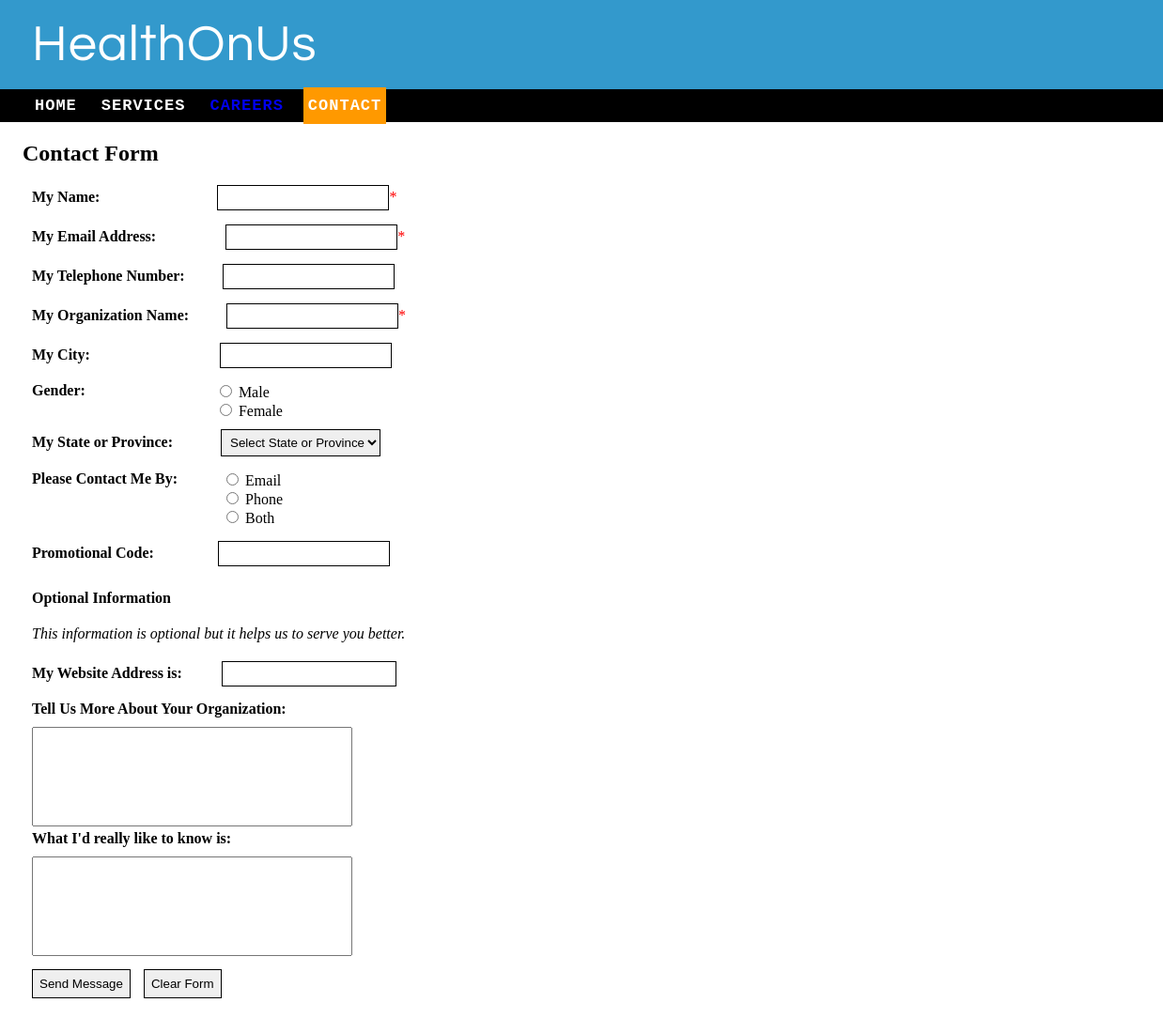
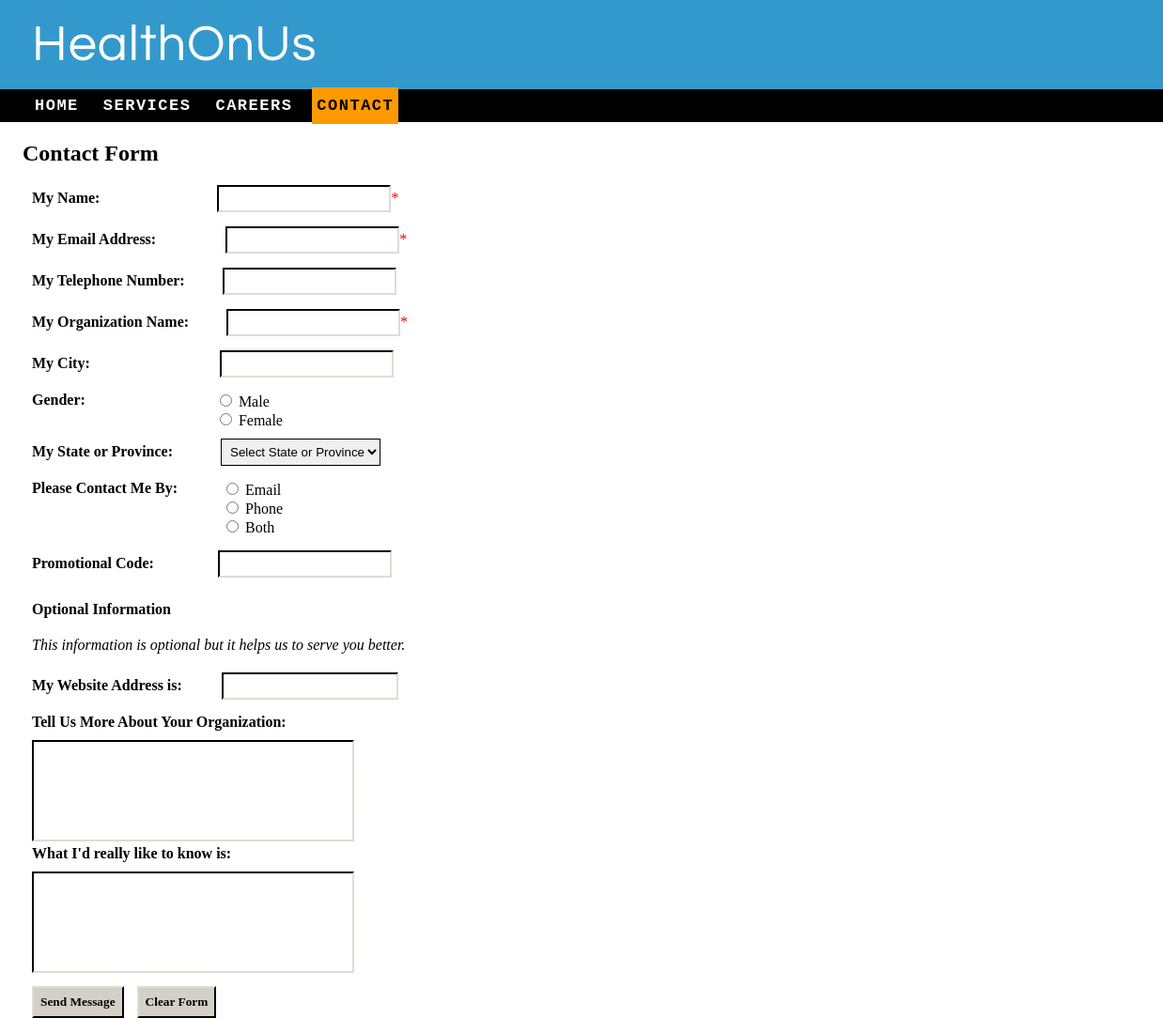
Before and after one commit to Bhavs-24/Javascript-Task4, a plain HTML site: page contactform.html in a window 1280 px wide. Shown: the full height of the page at 94% size, 0-1238 px from the left. Before the commit the page ends 1063 px from the top, so only its background shows below. Drawn offline with Linux system fonts and the light colour scheme.

Commit message:
minor changes

```diff
--- a/contactform.css
+++ b/contactform.css
@@ -17,6 +17,7 @@ body{
 }
 .active{
     background-color: #FF9900;
+    color: black;
 }
 .navbar{
     width: 100%;
@@ -35,13 +36,14 @@ ul li{
     font-weight: bold;
     color: white;
     font-family: monospace;
-    letter-spacing: 1px;
+    letter-spacing: 1.5px;
 }
 .navbar ul li:last-child{
     position: absolute;
     right: 0%;
 }
 ul li a{
+    color: white;
     padding-top: 10px;
     padding-bottom: 10px;
     padding-left: 5px;
@@ -57,6 +59,10 @@ li a:hover{
 }
 .form_fields{
     margin-left: 24px;
+}
+.form_fields h2{
+    font-weight: 600;
+    font-family: calibri light;
 }
 .contact_options{
     display: flex;
@@ -77,7 +83,11 @@ li a:hover{
     margin-left: 111px;
     padding-top: 5px;
     padding-bottom: 5px;
-    border: 1px solid black;
+    border-left: 2px solid black;
+    border-top: 2px solid black;
+    border-bottom: 2px solid #DFDCD6;
+    border-right: 2px solid #DFDCD6;
+    /* border: 1px solid black; */
 }
 .gender_options{
     display: flex;
@@ -88,19 +98,28 @@ li a:hover{
     margin-left: 60px;
     padding-top: 5px;
     padding-bottom: 5px;
-    border: 1px solid black;
+    border-left: 2px solid black;
+    border-top: 2px solid black;
+    border-bottom: 2px solid #DFDCD6;
+    border-right: 2px solid #DFDCD6;
 }
 .tele_input{
     margin-left: 26px;
     padding-top: 5px;
     padding-bottom: 5px;
-    border: 1px solid black;
+    border-left: 2px solid black;
+    border-top: 2px solid black;
+    border-bottom: 2px solid #DFDCD6;
+    border-right: 2px solid #DFDCD6;
 }
 .city_input{
     margin-left: 124px;
     padding-top: 5px;
     padding-bottom: 5px;
-    border: 1px solid black;
+    border-left: 2px solid black;
+    border-top: 2px solid black;
+    border-bottom: 2px solid #DFDCD6;
+    border-right: 2px solid #DFDCD6;
 }
 .gender_opts{
     margin-left: 128px;
@@ -117,7 +136,10 @@ li a:hover{
     margin-left: 54px;
     padding-top: 5px;
     padding-bottom: 5px;
-    border: 1px solid black;
+    border-left: 2px solid black;
+    border-top: 2px solid black;
+    border-bottom: 2px solid #DFDCD6;
+    border-right: 2px solid #DFDCD6;
 }
 .form_label{
     padding: 10px;
@@ -141,7 +163,10 @@ li a:hover{
     padding-bottom: 5px;
     padding-left: 5px;
     padding-bottom: 5px;
-    border: 1px solid black;
+    border-left: 2px solid black;
+    border-top: 2px solid black;
+    border-bottom: 2px solid #DFDCD6;
+    border-right: 2px solid #DFDCD6;
 }
 textarea{
     overflow-y: scroll;
@@ -149,12 +174,22 @@ textarea{
     resize: none;
     margin-left: 10px;
     margin-top: 10px;
+    border-left: 2px solid black;
+    border-top: 2px solid black;
+    border-bottom: 2px solid #DFDCD6;
+    border-right: 2px solid #DFDCD6;
 }
 .btn_snd{
     margin-left: 10px;
     margin-top: 10px;
     padding: 7px;
-    border: 1px solid black;
+    border-top: 2px solid #DFDCD6;
+    border-left: 2px solid #DFDCD6;
+    border-bottom: 2px solid black;
+    border-right: 2px solid black;
+    background-color: #D4D0C8;
+    font-weight: 600;
+    font-family: calibri light;
 }
 .field1{
     margin-bottom: 15px;
--- a/contactform.js
+++ b/contactform.js
@@ -9,9 +9,6 @@ if(emailpattern.test(emailInput.value)){
     validationMessage.textContent = "Invalid email address";
 }
 
-// document.getElementById("contact_form").addEventListener("submit",function(){
-    // event.preventDefault();
-
 var nameValue = document.getElementById("name").value;
 var emailValue = document.getElementById("email").value;
 var orgvale = document.getElementById("organizationname").value;
@@ -22,7 +19,7 @@ if(nameValue.trim() === "" || emailValue.trim ==="" || orgvale.trim ===""){
 else{
     document.getElementById("errorMessage").innerHTML = "";
 }
-//});
+
 }
 function radiofunc(radio){
     if(radio.checked){
--- a/index.css
+++ b/index.css
@@ -17,6 +17,7 @@ body{
 }
 .active{
     background-color: #FF9900;
+    color: black;
 }
 ul{
     margin: 0px;
@@ -31,13 +32,14 @@ ul li{
     font-weight: bold;
     color: white;
     font-family: monospace;
-    letter-spacing: 1px;
+    letter-spacing: 1.5px;
 }
 .navbar ul li:last-child{
     position: absolute;
     right: 0%;
 }
 ul li a{
+    color: white;
     padding-top: 10px;
     padding-bottom: 10px;
     padding-left: 5px;
@@ -62,7 +64,7 @@ li a:hover{
     width: 960px;
     padding-left: 56px;
     color: black;
-    font-weight: bold;
+    font-weight: normal;
     letter-spacing: 0.3px;
     font-family: Calibri Light;
 }
@@ -79,14 +81,21 @@ li a:hover{
     margin-top: 10px;
     margin-bottom: 10px;
     padding-bottom: 8px;
-    border: 1px solid black;
+    border: 2px solid #a6aaaf;
 }
-.form_input{
-    margin-left: 41px;
+.form_input_email{
+    margin-left: 91px;
     margin-top: 10px;
     margin-bottom: 10px;
     padding-bottom: 8px;
-    border: 1px solid black;
+    border: 2px solid #a6aaaf;
+}
+.form_input{
+    margin-left: 45px;
+    margin-top: 10px;
+    margin-bottom: 10px;
+    padding-bottom: 8px;
+    border: 2px solid #a6aaaf;
 }
 .form_input_field{
     margin-left: 20px;
@@ -95,13 +104,13 @@ li a:hover{
 }
 .submitbtn{
     margin-top: 10px;
-    margin-left: 152px;
+    margin-left: 149px;
     padding-left: 10px;
-    padding-top: 5px;
-    padding-bottom: 5px;
+    padding-top: 3px;
+    padding-bottom: 3px;
     padding-right: 42px;
     font-family: calibri light;
-    border: 1px solid black;
+    border: 2px solid #a6aaaf;
 }
 .file_upload{
     display: none;
@@ -110,11 +119,11 @@ li a:hover{
 }
 .btn_browse{
     font-weight: bold;
-    padding-top: 5px;
-    margin-left: 10px;
-    padding-bottom: 5px;
+    padding-top: 3px;
+    margin-left: 101px;
+    padding-bottom: 3px;
     padding-right: 16px;
-    border: 1px solid black;
+    border: 2px solid #a6aaaf;
     font-family: calibri light;
     font-weight: bold;
 }
```
Also changed, not shown: index.html (+1 -1 lines).
